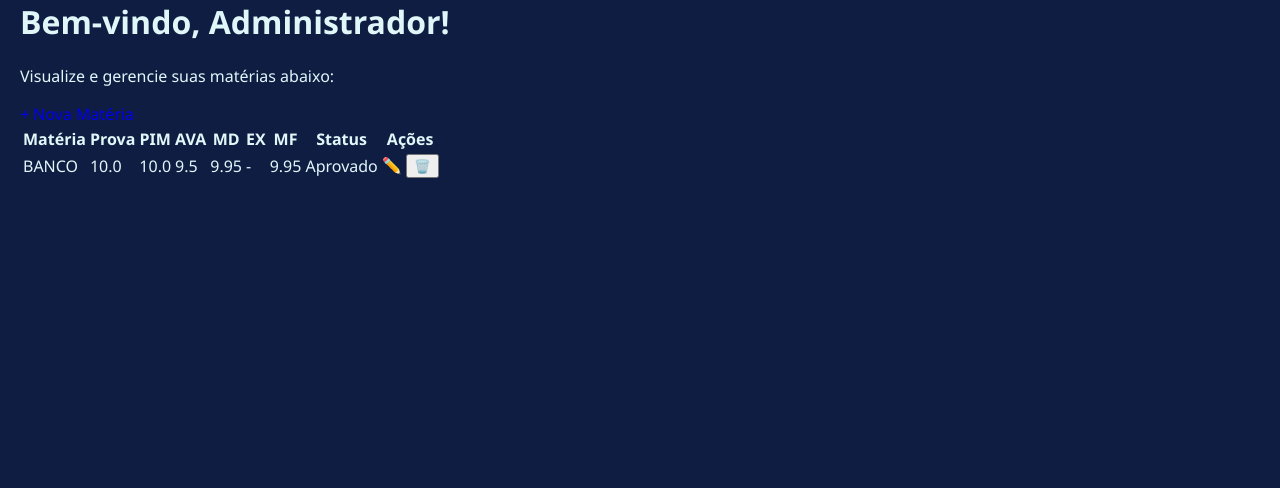
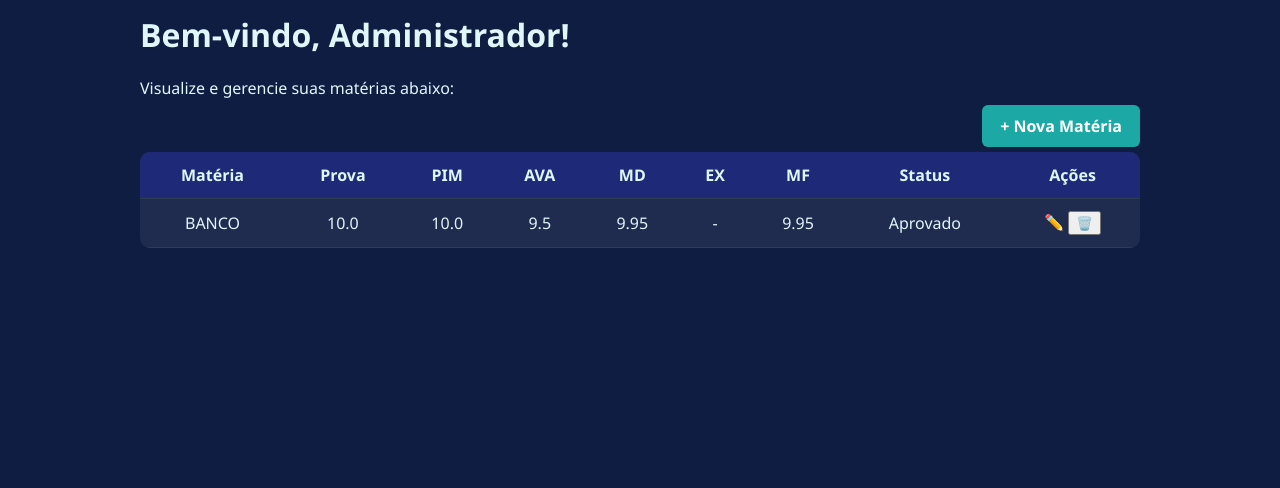
Before and after one commit to Jesiel-Pedroza/sistema-notas, a Flask app: page /dashboard in a window 1280 px wide. Shown: the part 141-629 px from the top of the page. Run offline with Flask 3, Linux system fonts and the light colour scheme; a user stored in the database is signed in; data comes from the database, SQL or seed files in the repository.

Commit message:
Aplicado estilo dashboard com classe dashboard-page

```diff
--- a/templates/dashboard.html
+++ b/templates/dashboard.html
@@ -7,22 +7,24 @@
 </head>
 <body class="dashboard-page">
 
-  <div class="container">
-    <header>
-      <img src="{{ url_for('static', filename='logo.png') }}" alt="Logo JESPEDE" class="logo">
-      <a href="{{ url_for('auth.logout') }}" class="btn-sair">Sair</a>
+  <div class="dashboard-container">
+    <header class="dashboard-header">
+      <img src="{{ url_for('static', filename='images/logo.jpg') }}" alt="Logo JESPEDE" class="logo">
+      <a href="{{ url_for('auth.logout') }}" class="btn btn-logout">Sair</a>
     </header>
 
     <h1>Bem-vindo, {{ nome }}!</h1>
     <p>Visualize e gerencie suas matérias abaixo:</p>
 
+    <div class="dashboard-actions">
       {% if session.email == "jesiel@jespedsys.com.br" %}
         <a href="{{ url_for('listar_usuarios') }}" class="btn-admin">👤 Ver Usuários</a>
       {% endif %}
+      <a href="{{ url_for('nova_materia') }}" class="btn">+ Nova Matéria</a>
+    </div>
 
-    <a href="{{ url_for('nova_materia') }}" class="btn-nova">+ Nova Matéria</a>
-
-    <table>
+    <div class="tabela-container">
+      <table class="notas-tabela">
         <thead>
           <tr>
             <th>Matéria</th>
@@ -58,5 +60,7 @@
         </tbody>
       </table>
     </div>
+  </div>
+
 </body>
 </html>
```
Lines whose indentation alone changed are shown as unchanged.
